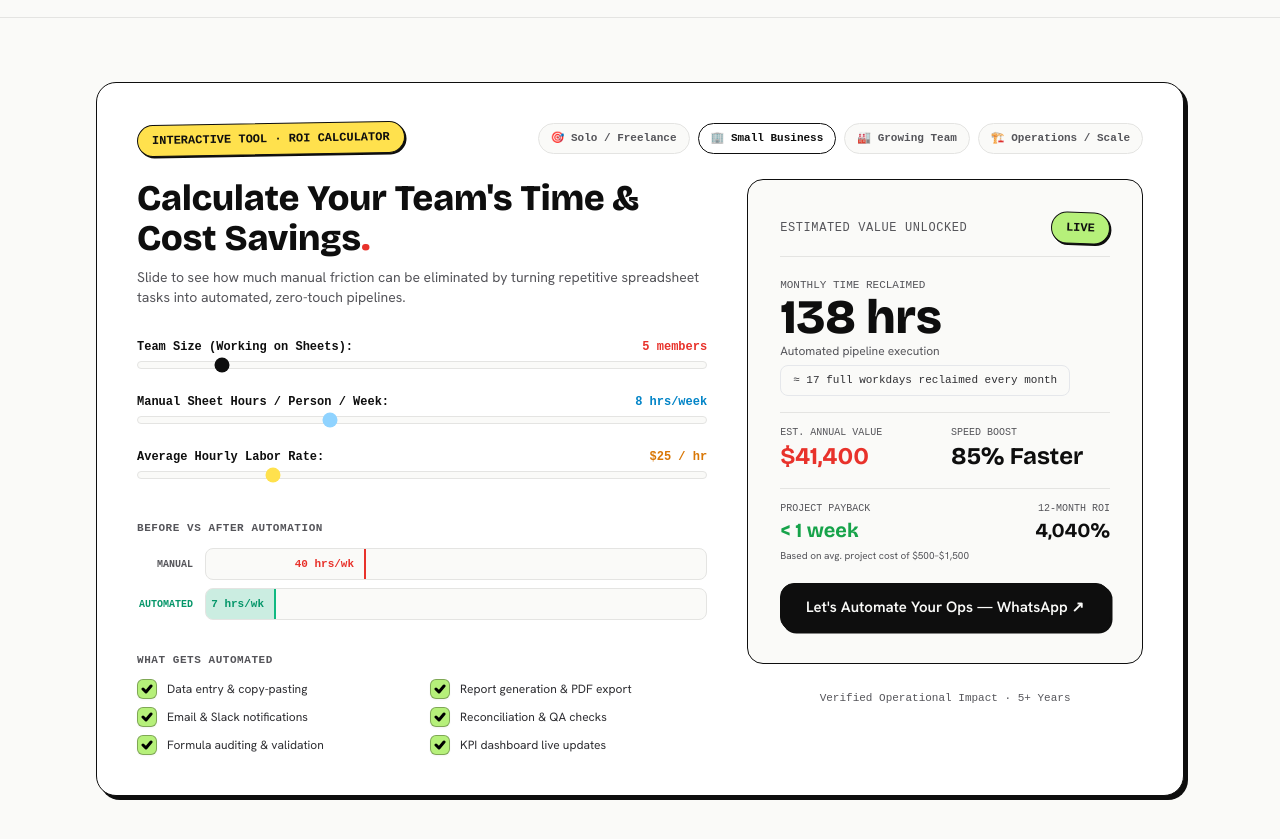
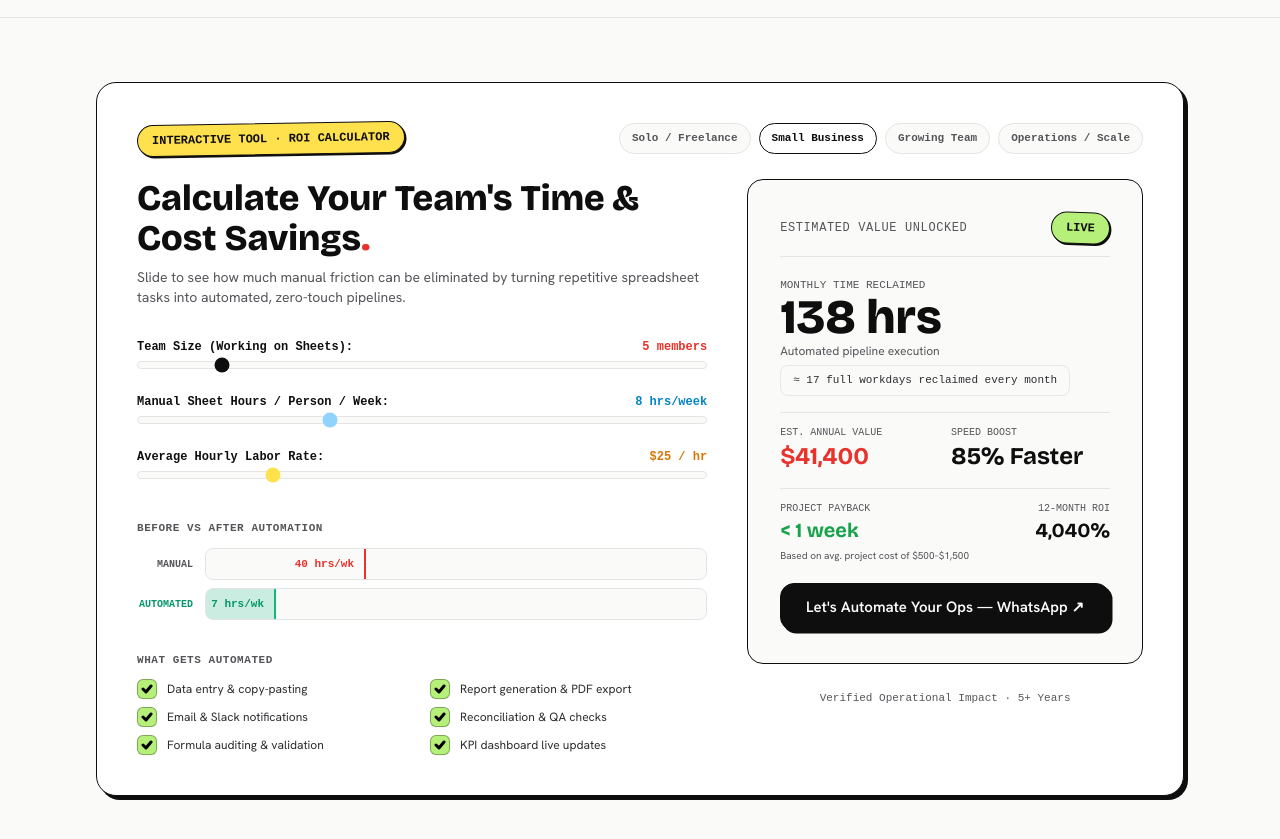
Before and after one commit to mehedihridoy-byte/mehedi-portfolio, an Astro site: page / in a window 1280 px wide. Shown: the part 7480-8319 px from the top of the page. Built offline with nearby package versions, Linux system fonts and the light colour scheme; Astro itself is replaced by a stand-in of ours; a web font is replaced by a local one.

Commit message:
Remove emojis from preset buttons, keep clean text only

```diff
--- a/src/components/InteractiveWidget.astro
+++ b/src/components/InteractiveWidget.astro
@@ -12,16 +12,16 @@
         </span>
         <div class="flex flex-wrap gap-2 ml-auto">
           <button data-preset="solo" class="roi-preset px-3 py-1.5 rounded-full border border-[var(--line)] bg-[var(--paper)] text-[11px] font-mono-clean font-bold text-[var(--ink-muted)] hover:border-[var(--ink)] hover:text-[var(--ink)] transition-all cursor-pointer">
-            🎯 Solo / Freelance
+            Solo / Freelance
           </button>
           <button data-preset="small" class="roi-preset px-3 py-1.5 rounded-full border border-[var(--ink)] bg-[var(--surface)] text-[11px] font-mono-clean font-bold text-[var(--ink)] hover:border-[var(--ink)] hover:text-[var(--ink)] transition-all cursor-pointer">
-            🏢 Small Business
+            Small Business
           </button>
           <button data-preset="mid" class="roi-preset px-3 py-1.5 rounded-full border border-[var(--line)] bg-[var(--paper)] text-[11px] font-mono-clean font-bold text-[var(--ink-muted)] hover:border-[var(--ink)] hover:text-[var(--ink)] transition-all cursor-pointer">
-            🏭 Growing Team
+            Growing Team
           </button>
           <button data-preset="enterprise" class="roi-preset px-3 py-1.5 rounded-full border border-[var(--line)] bg-[var(--paper)] text-[11px] font-mono-clean font-bold text-[var(--ink-muted)] hover:border-[var(--ink)] hover:text-[var(--ink)] transition-all cursor-pointer">
-            🏗️ Operations / Scale
+            Operations / Scale
           </button>
         </div>
       </div>
```
